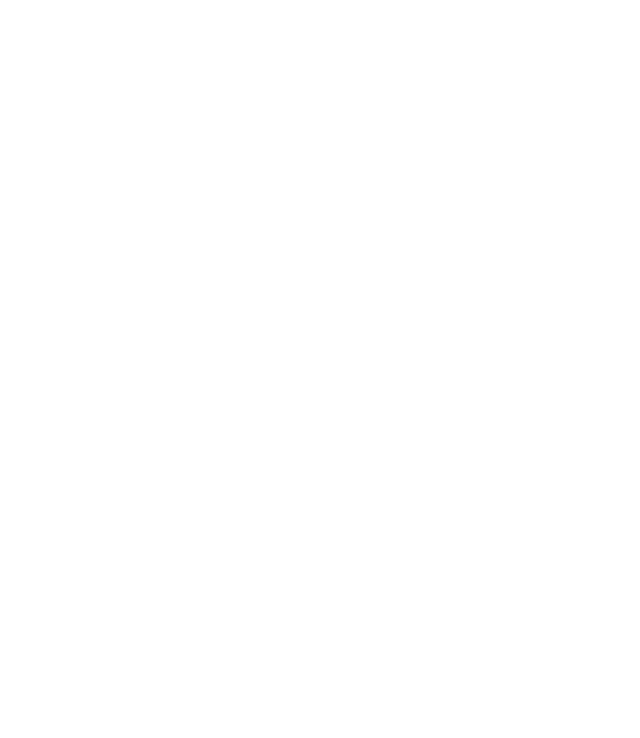
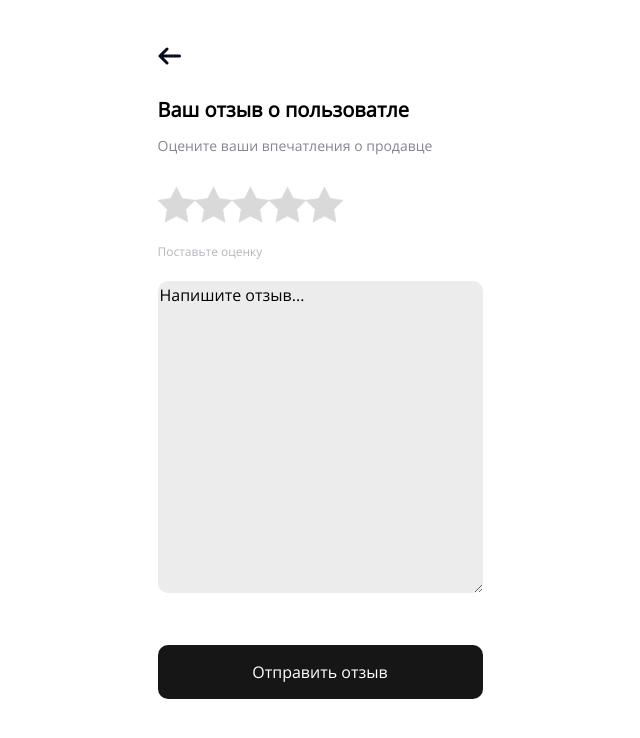
Before and after one commit to ASharksss/vezdesensmobile, a React (Create React App) app: page /addReview in a window 1280 px wide. Before the commit this address had no page. Shown: the top 738 px of the page, without its empty margins (315-955 px from the left). Built offline with nearby package versions, Linux system fonts and the light colour scheme.

Commit message:
ReviewPage

```diff
--- a/src/App.js
+++ b/src/App.js
@@ -18,6 +18,7 @@
 import NewPassword from "./pages/NewPassword";
 import Registration from "./pages/Registration";
 import ReviewPage from "./pages/ReviewPage";
+import AddReviewPage from "./pages/AddReviewPage";
 
 function App() {
   return (
@@ -45,6 +46,7 @@
           <Route path='/subCategory' element={<SubCategoryPage/>}/>
           <Route path='/editProfile' element={<EditProfilePage/>}/>
           <Route path='/review' element={<ReviewPage/>}/>
+          <Route path='/addReview' element={<AddReviewPage/>}/>
 
         </Routes>
 
--- a/src/components/ReviewComponents/StarReviewBar.jsx
+++ b/src/components/ReviewComponents/StarReviewBar.jsx
@@ -41,7 +41,7 @@
   };
   return (
     <div style={{display: 'flex', marginTop: '10px'}}>
-      <StarComponent average={average} width={15}/>
+      <StarComponent average={average} width={18}/>
       <span
         style={average === 1 ? statusBarOne : average === 2 ? statusBarTwo : average === 3 ? statusBarThree : average === 4 ? statusBarFour : statusBarFive}>5</span>
       <span style={{color: '#B5B7BD'}}>{data.filter(item => item.grade === 5).length}</span>
--- /dev/null
+++ b/src/pages/AddReviewPage.jsx
@@ -0,0 +1,22 @@
+import React from 'react';
+import Back from "../ui/Back";
+import StarComponent from "../components/ReviewComponents/StarComponents";
+import BlackBtn from "../ui/BlackBtn";
+
+const AddReviewPage = () => {
+  return (
+    <div className='addReviewPage'>
+      <Back/>
+      <h1 className='addReview-title'>Ваш отзыв о пользоватле</h1>
+      <span className='addReview-subtitle'>Оцените ваши впечатления о продавце</span>
+      <StarComponent average={0} width={37}/>
+      <span className='addReview-text'>Поставьте оценку</span>
+      <textarea className='addReview-textarea'>
+        Напишите отзыв...
+      </textarea>
+      <BlackBtn size={'w-325px'} type={'white_text'} children={'Отправить отзыв'}/>
+    </div>
+  );
+};
+
+export default AddReviewPage;
--- a/src/pages/ReviewPage.jsx
+++ b/src/pages/ReviewPage.jsx
@@ -4,6 +4,7 @@
 import Back from "../ui/Back";
 import ReviewPerson from "../components/ReviewComponents/ReviewPerson";
 import BlackBtn from "../ui/BlackBtn";
+import {NavLink} from "react-router-dom";
 
 const ReviewPage = () => {
   const [average, setAverage] = useState(4)
@@ -31,7 +32,7 @@
         <StarComponents average={average} width={30}/>
       </div>
       <div>
-        <StarReviewBar average={5} data={[]}/>
+        <StarReviewBar average={5} data={[]} />
         <StarReviewBar average={4} data={[]}/>
         <StarReviewBar average={3} data={[]}/>
         <StarReviewBar average={2} data={[]}/>
@@ -52,7 +53,10 @@
       </div>
 
       <div className="addReview">
-        <BlackBtn size={'w-325px'} children={'Написать отзыв'} type={'white_text'}/>
+        <NavLink to='/addReview' className='noLink'>
+          <BlackBtn size={'w-325px'} children={'Написать отзыв'} type={'white_text'}/>
+
+        </NavLink>
       </div>
     </div>
   );
--- a/src/pages/pages.css
+++ b/src/pages/pages.css
@@ -474,3 +474,37 @@
     height: 104px;
     background-color: white;
 }
+
+.addReviewPage {
+    padding: 47px 20px;
+}
+
+.addReview-title {
+    font-size: 20px;
+    margin-top: 30px;
+    margin-bottom: 10px;
+}
+
+.addReview-subtitle {
+    display: block;
+    font-size: 14px;
+    color: rgba(131, 134, 144, 1);
+    margin-bottom: 30px;
+}
+
+.addReview-text {
+    display: block;
+    margin-top: 20px;
+    margin-bottom: 20px;
+    font-size: 12px;
+    color: rgba(181, 183, 189, 1);
+}
+
+.addReview-textarea {
+    width: 325px;
+    height: 312px;
+    background-color: rgba(236, 236, 236, 1);
+    border-radius: 10px;
+    border: none;
+    margin-bottom: 46px;
+}
```
